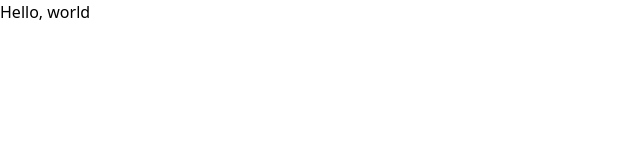
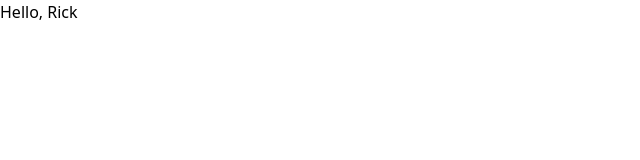
Before and after one commit to QihanZhao/CSU2021-ThePracticeOfProgramming-CampusNavigationSystem, a React app: page / in a window 1280 px wide. Shown: the top 160 px of the page, without its empty margins (0-640 px from the left). Built offline with nearby package versions, Linux system fonts and the light colour scheme.

Commit message:
rick's modify

```diff
--- a/src/app.tsx
+++ b/src/app.tsx
@@ -2,6 +2,6 @@ import React from "react";
 import ReactDom from "react-dom";
 
 ReactDom.render(
-    <h1>Hello, world</h1>,
+    <h1>Hello, Rick</h1>,
     document.getElementById('root')
 )
```
